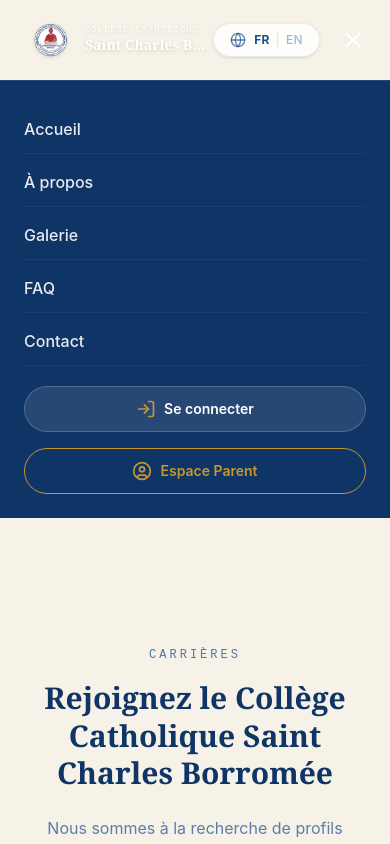
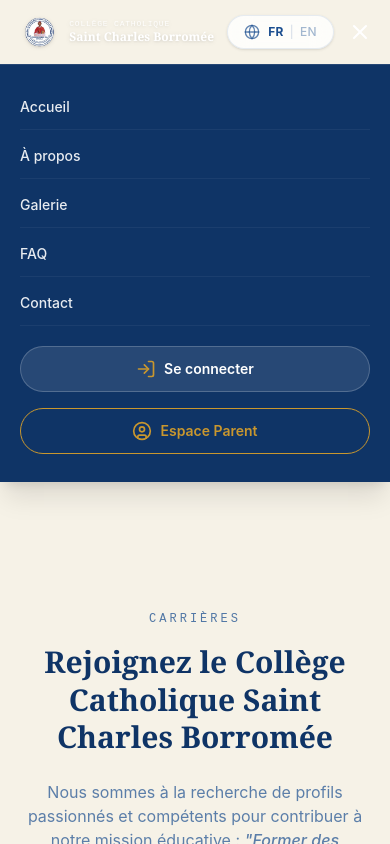
Before and after one commit to slash-pixel/scb, a React (Vite) app: page /recrutement in a window 390 px wide. Both pictures are taken after a click on the button "Ouvrir le menu". Shown: the top 844 px of the page. Built offline with nearby package versions, Linux system fonts and the light colour scheme; a web font is replaced by a local one.

Commit message:
taaantana

```diff
--- a/src/components/Navbar.tsx
+++ b/src/components/Navbar.tsx
@@ -114,30 +114,30 @@
             : "1px solid transparent",
       }}
     >
-      <div className="mx-auto max-w-7xl px-6 lg:px-10 flex items-center justify-between h-20">
+      <div className="mx-auto max-w-7xl px-4 sm:px-6 lg:px-10 flex items-center justify-between h-16 sm:h-20">
         {/* LOGO */}
         <a
           href="/#accueil"
-          className="flex items-center gap-2.5 sm:gap-3 group min-w-0 transition-opacity duration-300 hover:opacity-80"
+          className="flex items-center gap-2 sm:gap-3 group min-w-0 transition-opacity duration-300 hover:opacity-80"
         >
           <img
             src="/galerie/logo-removebg-preview.png"
             alt="Logo Collège Catholique Saint Charles Borromée"
-            className="h-9 w-auto sm:h-11 shrink-0 object-contain rounded-full drop-shadow"
+            className="h-8 w-auto sm:h-11 shrink-0 object-contain rounded-full drop-shadow"
           />
 
           <span className="font-display text-white leading-tight min-w-0 drop-shadow">
-            <span className="block text-[0.55rem] sm:text-[0.65rem] tracking-[0.12em] sm:tracking-[0.2em] uppercase font-mono truncate opacity-90">
+            <span className="block text-[0.5rem] sm:text-[0.65rem] tracking-[0.1em] sm:tracking-[0.2em] uppercase font-mono truncate opacity-90">
               Collège Catholique
             </span>
-            <span className="block text-sm sm:text-lg font-semibold truncate">
+            <span className="block text-xs sm:text-lg font-semibold truncate">
               Saint Charles Borromée
             </span>
           </span>
         </a>
 
         {/* CONTENEUR NAVIGATION */}
-        <div className="flex items-center gap-3 sm:gap-5">
+        <div className="flex items-center gap-2 sm:gap-4 lg:gap-5">
           {/* Navigation Desktop */}
           <nav className="hidden lg:flex items-center gap-1">
             {LIENS.map((lien) => (
@@ -202,17 +202,19 @@
           </nav>
 
           {/* Traduction */}
-          <GoogleTranslate />
+          <div className="shrink-0">
+            <GoogleTranslate />
+          </div>
 
           {/* Bouton Menu Mobile */}
           <motion.button
             whileTap={{ scale: 0.85 }}
             onClick={() => setOpen((v) => !v)}
-            className="lg:hidden text-white hover:text-gold-soft transition-colors duration-300 p-2 -mr-2 focus-visible:outline-none focus-visible:ring-2 focus-visible:ring-gold rounded-md"
+            className="lg:hidden text-white hover:text-gold-soft transition-colors duration-300 p-1.5 -mr-1 focus-visible:outline-none focus-visible:ring-2 focus-visible:ring-gold rounded-md"
             aria-label={open ? "Fermer le menu" : "Ouvrir le menu"}
             aria-expanded={open}
           >
-            {open ? <X size={26} /> : <Menu size={26} />}
+            {open ? <X size={24} /> : <Menu size={24} />}
           </motion.button>
         </div>
       </div>
@@ -225,9 +227,9 @@
             animate={{ opacity: 1, height: "auto" }}
             exit={{ opacity: 0, height: 0 }}
             transition={{ duration: 0.35, ease: [0.16, 1, 0.3, 1] }}
-            className="lg:hidden overflow-hidden bg-navy-deep border-t border-white/10"
+            className="lg:hidden overflow-hidden bg-navy-deep border-t border-white/10 shadow-xl"
           >
-            <div className="flex flex-col px-6 py-6 gap-1">
+            <div className="flex flex-col px-5 py-5 gap-1 max-h-[calc(100vh-5rem)] overflow-y-auto">
               {LIENS.map((lien, i) => (
                 <motion.a
                   key={lien.href}
@@ -238,7 +240,7 @@
                   exit={{ opacity: 0, x: -10 }}
                   whileHover={{ x: 6, color: "#fcd34d" }}
                   transition={{ duration: 0.3, delay: 0.04 * i }}
-                  className="py-3 text-base font-medium text-white/90 border-b border-white/5 last:border-none"
+                  className="py-3 text-sm sm:text-base font-medium text-white/90 border-b border-white/5 last:border-none"
                 >
                   {lien.label}
                 </motion.a>
@@ -274,7 +276,7 @@
                     : {}
                 }
                 transition={{ duration: 0.8, ease: "easeInOut" }}
-                className={`mt-3 flex items-center justify-center gap-2 rounded-full border border-gold px-5 py-3 text-center text-sm font-semibold transition-all duration-300 cursor-pointer ${
+                className={`mt-3 mb-2 flex items-center justify-center gap-2 rounded-full border border-gold px-5 py-3 text-center text-sm font-semibold transition-all duration-300 cursor-pointer ${
                   isAnimating
                     ? "bg-gold text-navy-deep"
                     : "bg-transparent text-gold hover:bg-gold hover:text-navy-deep"
```
